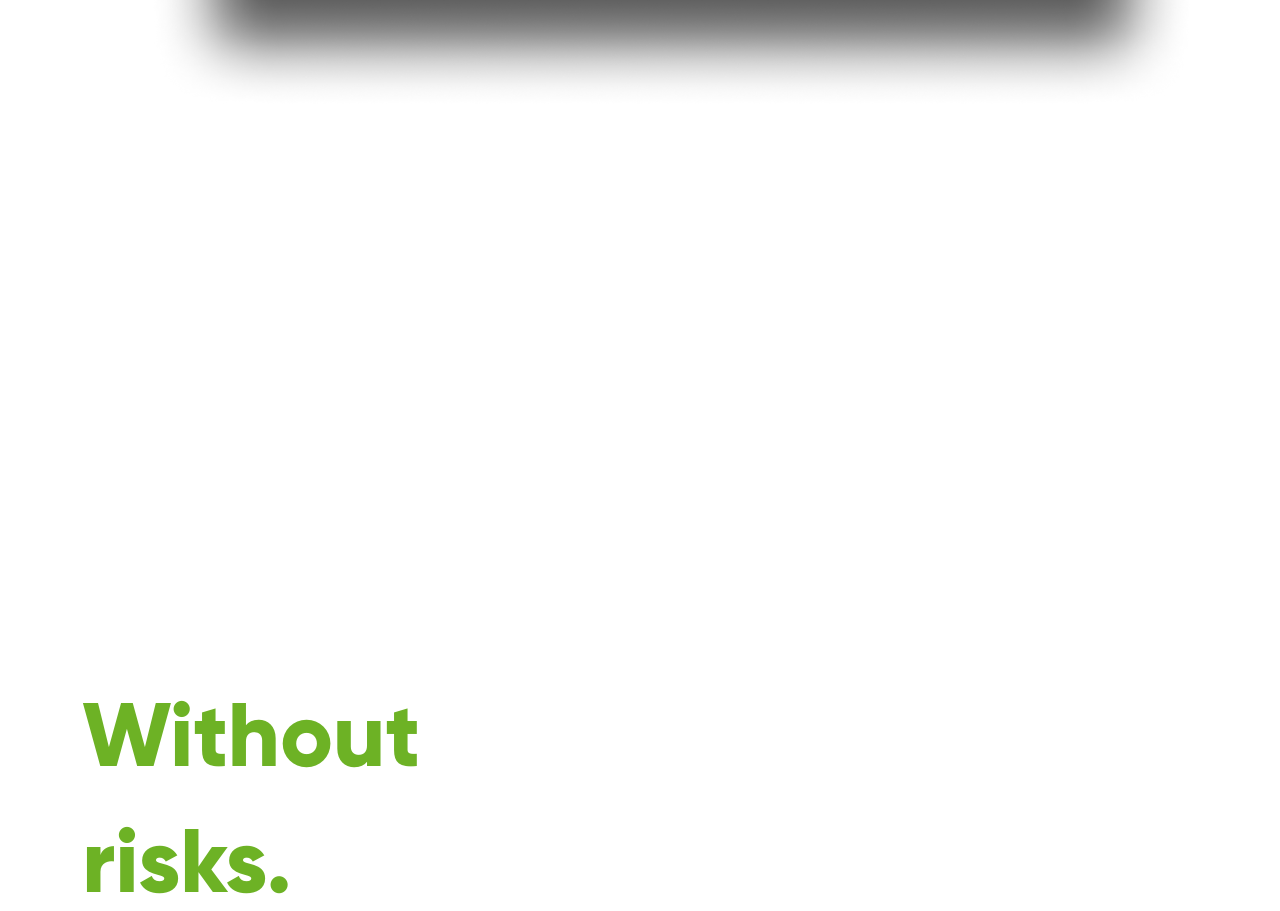
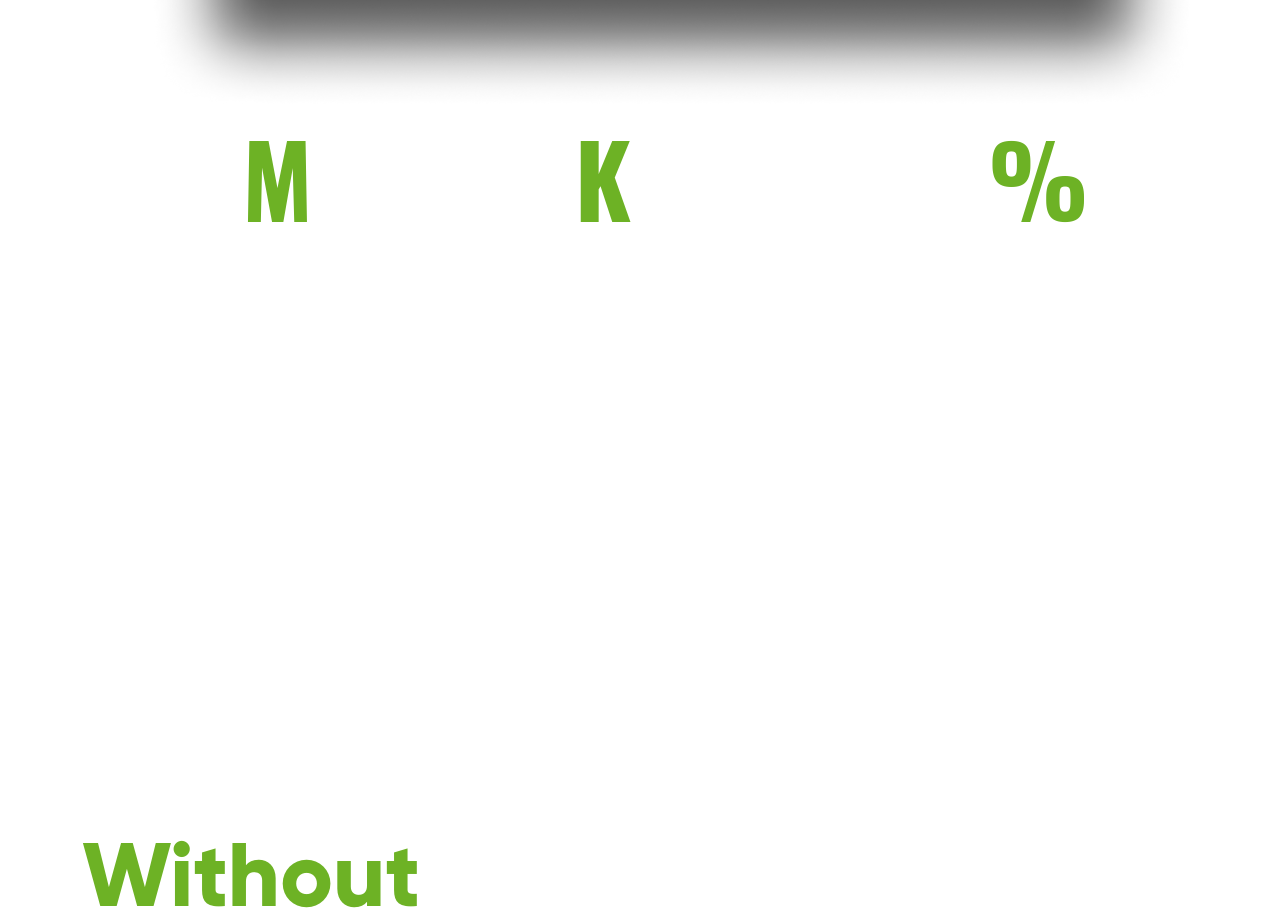
Before and after one commit to rissdev2/crybot, a Next.js app: page / in a window 1280 px wide. Shown: the part 4892-5803 px from the top of the page. Built offline with nearby package versions, Linux system fonts and the light colour scheme.

Commit message:
add counter

```diff
--- a/Components/Dashboard.jsx
+++ b/Components/Dashboard.jsx
@@ -3,44 +3,23 @@ import React from 'react';
 const Dashboard = () => {
 
 
-var stripe_load = () => {
-    if (process.browser) {
-        var aScript = document.createElement('script');
-        aScript.type = 'text/javascript';
-        aScript.src = " https://js.stripe.com/v3/";
+    function numCounter(tagId,maxCount,speed){
+        var initialNumber = 0;
+        function counter(){
+            document.getElementById(tagId).innerHTML = initialNumber;
+            ++initialNumber;
+        }
+        var counterDelay = setInterval(counter,speed);
+        function totalTime(){
+            clearInterval(counterDelay);
+        }
+        var totalPeriod = speed * (maxCount);
+        setTimeout(totalTime, totalPeriod);
+    }
 
-        document.head.appendChild(aScript);
-        aScript.onload = () => {
-            const counters = document.querySelectorAll('.counter');
-            const speed = 3000; // The lower the slower
-
-            counters.forEach(counter => {
-                const updateCount = () => {
-                    const target = +counter.getAttribute('data-target');
-                    const count = +counter.innerText;
-
-                    // Lower inc to slow and higher to slow
-                    const inc = target / speed;
-
-                    // console.log(inc);
-                    // console.log(count);
-
-                    // Check if target is reached
-                    if (count < target) {
-                        // Add inc to count and output in counter
-                        counter.innerText = count + inc;
-                        // Call function every ms
-                        setTimeout(updateCount, 1);
-                    } else {
-                        counter.innerText = target;
-                    }
-                };
-
-                updateCount();
-            });
-        };
-    }
-};
+    numCounter("Projects",12,80);
+    numCounter("Clients",105,20);
+    numCounter("Partners",310,10);
 
 
 
@@ -55,7 +34,7 @@ var stripe_load = () => {
 
 
           <div className="container">
-            <div className="row dashboard-sec">
+            <div className="row dashboard-sec ">
                 <div className="col-md-7">
                     <h2>
                     Use wealth expert tools without <span className='main-color spn-sty'> coding skills</span>
@@ -72,15 +51,23 @@ var stripe_load = () => {
                     <img src="assets/img/Dashboard.png" className='img-fluid' alt="" />
                 </div>
             </div>
-            {/* <div className="row conter-pts ">
-                <div className="col-md-4 d-flex align-items-center">
-                <div className="counter" data-target="290"><h2>0</h2></div>
+            <div className="row conter-pts ">
+                <div className="col-md-4 justify-content-center d-flex align-items-center">
+                <h2><span id="Partners">0</span></h2>
                 <h3 className='main-color'>M</h3>
                 <p>Startup we <br /> have Funded</p>
                 </div>
-                <div className="col-md-4"></div>
-                <div className="col-md-4"></div>
-            </div> */}
+                <div className="col-md-4 justify-content-center  d-flex align-items-center">
+                <h2><span id="Projects">0</span></h2>
+                <h3 className='main-color'>K</h3>
+                <p>Startup we <br /> have Funded</p>
+                </div>
+                <div className="col-md-4 justify-content-center  d-flex align-items-center">
+                <h2><span id="Clients">0</span></h2>
+                <h3 className='main-color'>%</h3>
+                <p>Startup we <br /> have Funded</p>
+                </div>
+            </div>
         </div>
 
         </>
--- a/styles/globals.css
+++ b/styles/globals.css
@@ -1,5 +1,4 @@
-@import url("https://fonts.googleapis.com/css2?family=Nunito:ital,wght@0,200;0,300;0,400;0,500;0,600;0,700;0,800;0,900;0,1000;1,200;1,300;1,400;1,500;1,600;1,700;1,800;1,900;1,1000&display=swap");
-
+@import url('https://fonts.googleapis.com/css2?family=Nunito:ital,wght@0,200;0,300;0,400;0,500;0,600;0,700;0,800;0,900;0,1000;1,200;1,300;1,400;1,500;1,600;1,700;1,800;1,900;1,1000&family=Oswald:wght@200;300;400;500;600;700&display=swap');
 html,
 body {
   padding: 0;
@@ -292,6 +291,7 @@ font-weight: 500;
 font-size: 26px;
 line-height: 35px;
 color: #FFFFFF;
+margin: 0px;
 
 }
 /************ Dashboard Section Css End  ***********/
```
